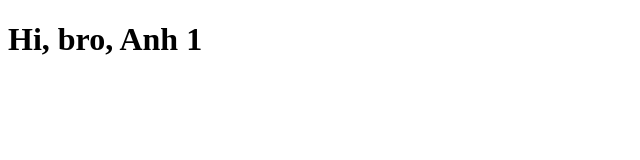
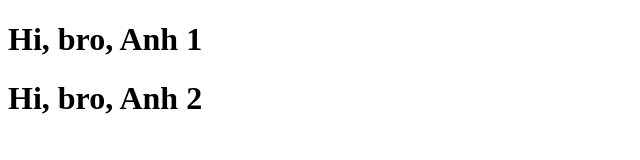
Before and after one commit to anhnguyenvan-agilityio/practice-git, a plain HTML site: page index.html in a window 1280 px wide. Shown: the whole page, without its empty margins (0-640 px from the left). Drawn offline with Linux system fonts and the light colour scheme.

Commit message:
add anh 2

```diff
--- a/index.html
+++ b/index.html
@@ -10,6 +10,7 @@
 
 <body>
     <h1>Hi, bro, Anh 1</h1>
+    <h1>Hi, bro, Anh 2</h1>
 </body>
 
 </html>
```
